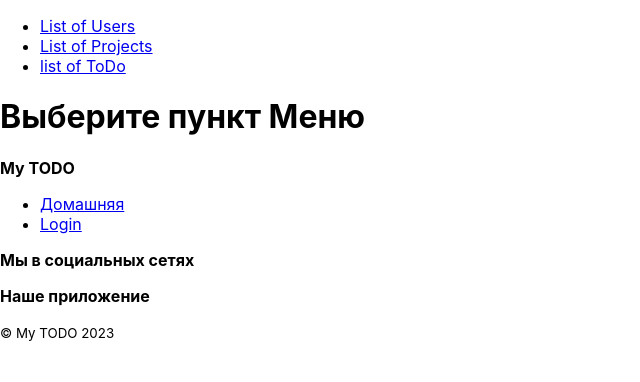
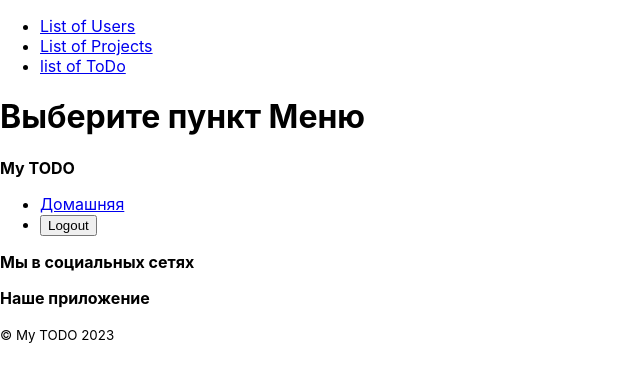
Before and after one commit to AndreyMatykhin/My_Django_REST_Framework, a React (Create React App) app in the folder My_TODO/my_TODO/frontend/: page / in a window 1280 px wide. Shown: the top 382 px of the page, without its empty margins (0-640 px from the left). Built offline with nearby package versions, Linux system fonts and the light colour scheme; no server answers.

Commit message:
Save_token

```diff
--- a/My_TODO/my_TODO/frontend/package.json
+++ b/My_TODO/my_TODO/frontend/package.json
@@ -11,6 +11,7 @@
     "react-dom": "^18.2.0",
     "react-router-dom": "^5.3.4",
     "react-scripts": "5.0.1",
+    "universal-cookie": "^4.0.4",
     "web-vitals": "^2.1.4"
   },
   "scripts": {
--- a/My_TODO/my_TODO/frontend/src/App.js
+++ b/My_TODO/my_TODO/frontend/src/App.js
@@ -6,6 +6,7 @@ import TODOsProjectList from './components/TODOsProject.js'
 import LoginForm from './components/Auth.js'
 import {BrowserRouter, Switch, Route, Link} from 'react-router-dom'
 import axios from 'axios'
+import Cookies from 'universal-cookie';
 
 const NotFound404 = ({ location }) => {
     return (
@@ -21,8 +22,29 @@ class App extends React.Component {
         this.state = {
             'users': [],
             'projects':[],
-            'TODOs':[]
+            'TODOs':[],
+            'token':''
         }
+    }
+
+    set_token(token) {
+        const cookies = new Cookies()
+        cookies.set('token', token)
+        this.setState({'token': token})
+    }
+
+    is_authenticated() {
+        return this.state.token != ''
+    }
+
+    logout() {
+        this.set_token('')
+    }
+
+    get_token_from_storage() {
+        const cookies = new Cookies()
+        const token = cookies.get('token')
+        this.setState({'token': token})
     }
 
     load_data(){
@@ -39,11 +61,12 @@ class App extends React.Component {
 
     get_token(username, password) {
         axios.post('http://127.0.0.1:8000/api-token-auth/', {username: username, password: password})
-            .then(response => {console.log(response.data)})
+            .then(response => {this.set_token(response.data['token'])})
             .catch(error => alert('Неверный логин или пароль'))
     }
 
     componentDidMount() {
+        this.get_token_from_storage()
         this.load_data()
     }
 
@@ -73,7 +96,8 @@ class App extends React.Component {
                         <p>
                             <ul class="list-unstyled">
                                 <li><Link to='/'>Домашняя</Link></li>
-                                <li><Link to='/login'>Login</Link></li>
+                                <li>{this.is_authenticated() ? <button onClick={()=>this.logout()}>Logout</button>
+                                                                : <Link to='/login'>Login</Link>}</li>
                             </ul>
                         </p>
                         <p><strong>Мы в социальных сетях</strong></p>
```
Also changed, not shown: 1 other file (tests, documents, lock files or other folders).
